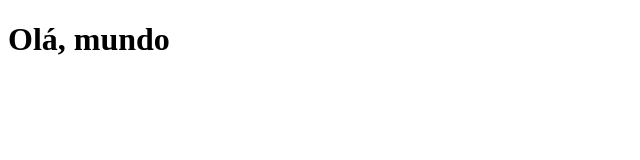
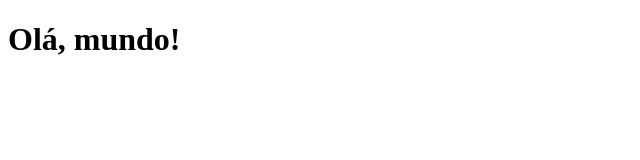
Before and after one commit to fabiovazz/clone-tabnews, a Next.js app: page / in a window 1280 px wide. Shown: the top 160 px of the page, without its empty margins (0-640 px from the left). Built offline with nearby package versions, Linux system fonts and the light colour scheme.

Commit message:
altera a mensagem da page home

```diff
--- a/pages/index.js
+++ b/pages/index.js
@@ -1,4 +1,4 @@
 function Home() {
-  return <h1>Olá, mundo</h1>
+  return <h1>Olá, mundo!</h1>
 }
 export default Home;
```
